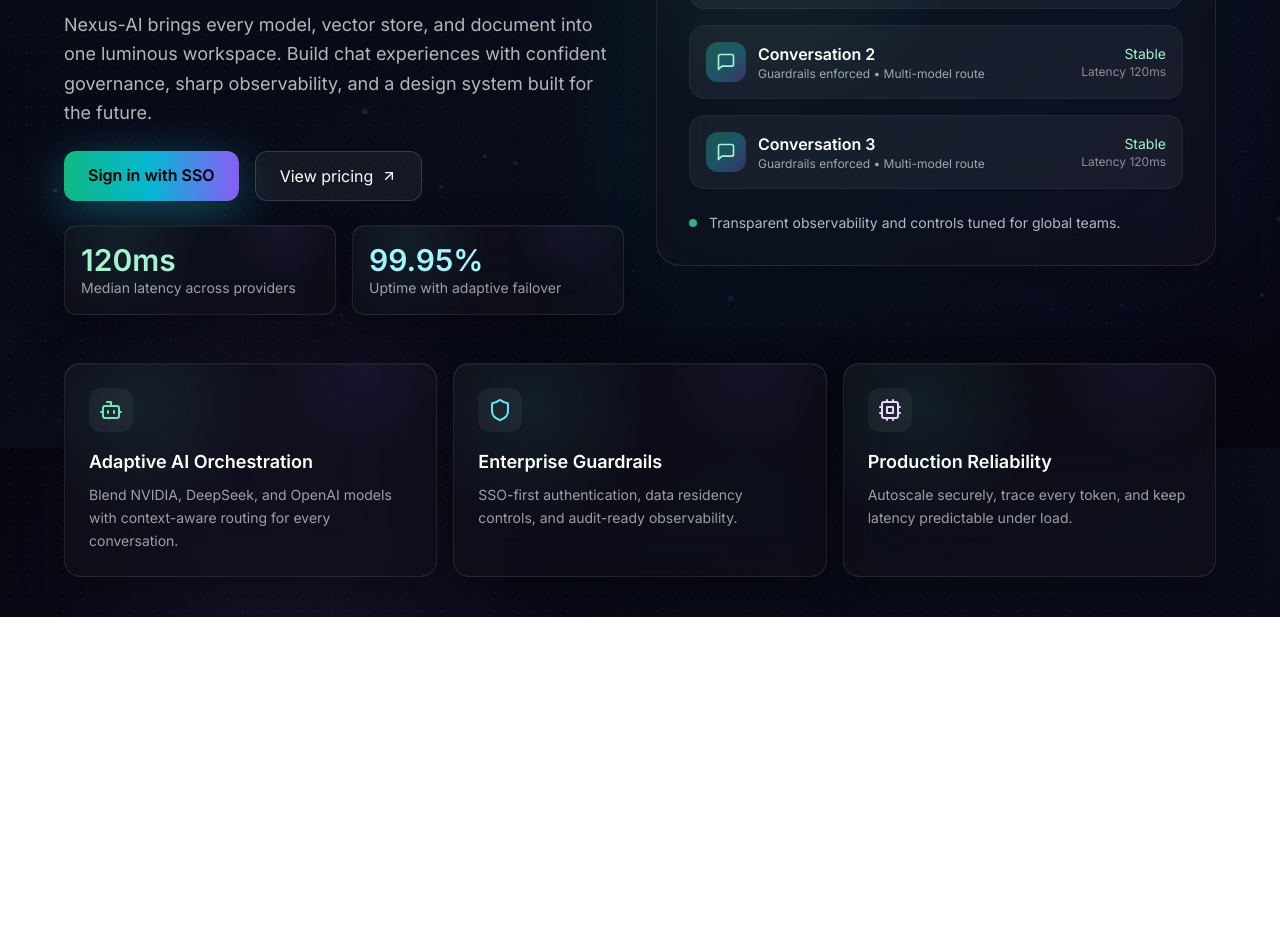
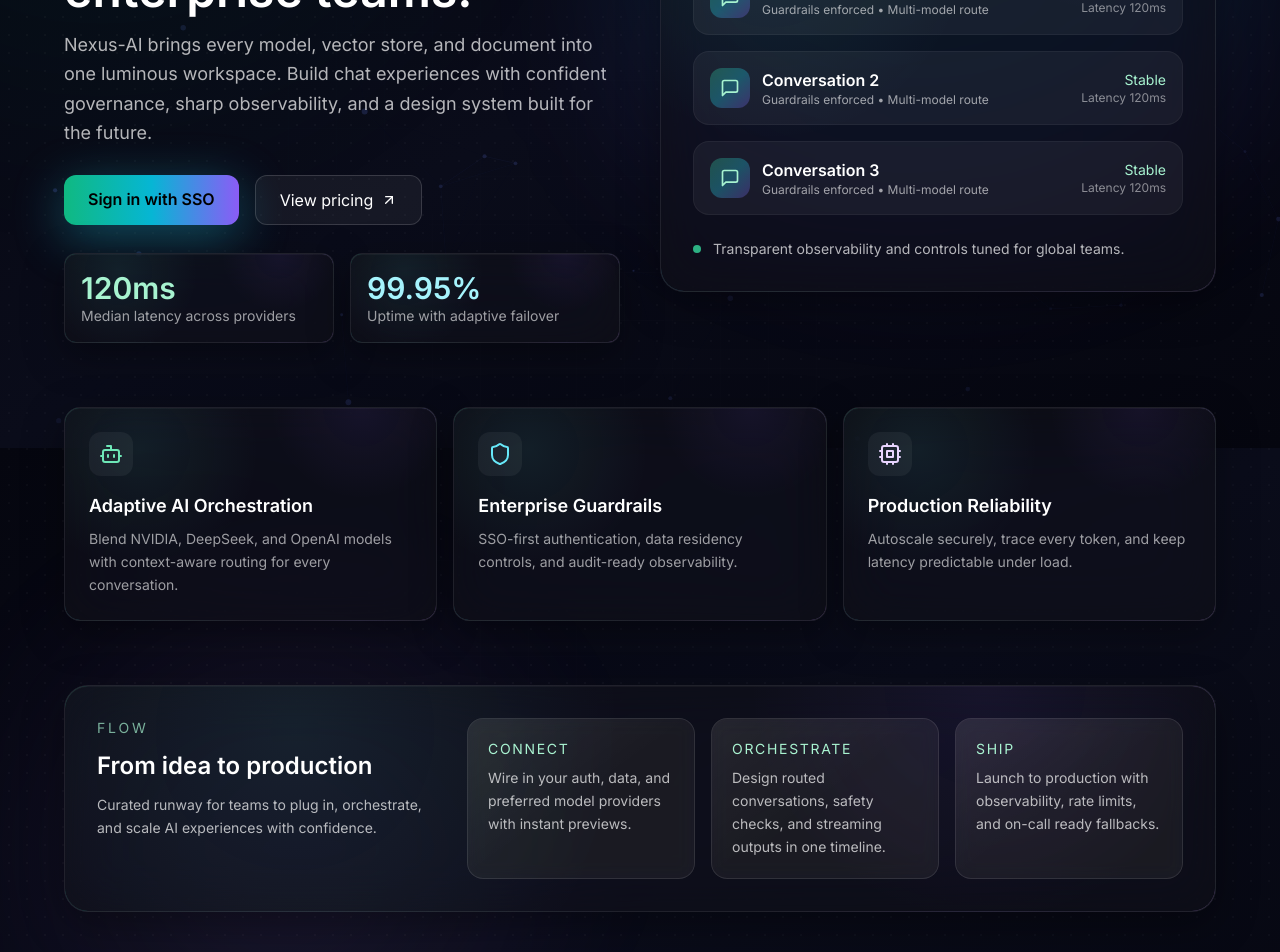
Before and after one commit to defTPmodh/nexusai, a Next.js app: page / in a window 1280 px wide. Shown: the part 352-1304 px from the top of the page. Before the commit the page ends 969 px from the top, so only its background shows below. Built offline with nearby package versions, Linux system fonts and the light colour scheme; no server answers.

Commit message:
Refresh landing page experience

```diff
--- a/app/page.tsx
+++ b/app/page.tsx
@@ -37,14 +37,29 @@
       },
     ];
 
+    const pathway = [
+      {
+        title: 'Connect',
+        detail: 'Wire in your auth, data, and preferred model providers with instant previews.',
+      },
+      {
+        title: 'Orchestrate',
+        detail: 'Design routed conversations, safety checks, and streaming outputs in one timeline.',
+      },
+      {
+        title: 'Ship',
+        detail: 'Launch to production with observability, rate limits, and on-call ready fallbacks.',
+      },
+    ];
+
     return (
       <div className="min-h-screen relative overflow-hidden px-6 py-10 text-white">
         <div className="absolute inset-0 bg-grid-pattern opacity-30" />
         <div className="aurora-veil" />
         <div className="absolute inset-0 floating-dots" />
 
-        <div className="max-w-6xl mx-auto relative z-10">
-          <div className="flex items-center justify-between mb-10">
+        <div className="max-w-6xl mx-auto relative z-10 space-y-16">
+          <div className="flex items-center justify-between mb-2">
             <div className="flex items-center gap-3">
               <div className="w-12 h-12 rounded-2xl bg-gradient-to-br from-emerald-500/20 via-cyan-500/20 to-violet-500/30 flex items-center justify-center neon-border">
                 <Sparkles className="w-6 h-6 text-emerald-200" />
@@ -60,12 +75,13 @@
             </div>
           </div>
 
-          <div className="grid grid-cols-1 lg:grid-cols-2 gap-8 items-center mb-12">
-            <div className="space-y-6">
+          <div className="grid grid-cols-1 lg:grid-cols-2 gap-10 items-center">
+            <div className="space-y-7">
               <div className="inline-flex items-center gap-2 px-4 py-2 rounded-full bg-white/5 border border-white/10 text-sm text-emerald-200/80">
                 <div className="h-1.5 w-1.5 rounded-full bg-emerald-400 animate-pulse" />
                 Live: Unified control plane for your AI stack
               </div>
+              <div className="space-y-4">
                 <h2 className="text-4xl sm:text-5xl font-semibold leading-tight">
                   <span className="gradient-text">Modern, futuristic</span> orchestration for enterprise teams.
                 </h2>
@@ -73,17 +89,18 @@
                   Nexus-AI brings every model, vector store, and document into one luminous workspace. Build chat experiences with
                   confident governance, sharp observability, and a design system built for the future.
                 </p>
+              </div>
 
               <div className="flex flex-wrap gap-4">
                 <a
                   href="/api/auth/login"
-                  className="px-6 py-3 rounded-xl bg-gradient-to-r from-emerald-500 via-cyan-500 to-violet-500 font-semibold text-black shadow-[0_12px_50px_rgba(34,211,238,0.35)]"
+                  className="px-6 py-3 rounded-xl bg-gradient-to-r from-emerald-500 via-cyan-500 to-violet-500 font-semibold text-black shadow-[0_12px_50px_rgba(34,211,238,0.35)] transition-transform hover:-translate-y-0.5"
                 >
                   Sign in with SSO
                 </a>
                 <Link
                   href="/pricing"
-                  className="px-6 py-3 rounded-xl border border-white/15 bg-white/5 hover:border-white/40 text-white flex items-center gap-2"
+                  className="px-6 py-3 rounded-xl border border-white/15 bg-white/5 hover:border-white/40 text-white flex items-center gap-2 transition-colors"
                 >
                   View pricing
                   <ArrowUpRight className="w-4 h-4" />
@@ -103,7 +120,7 @@
             </div>
 
             <div className="relative">
-              <div className="absolute -inset-6 bg-gradient-to-br from-emerald-500/10 via-cyan-500/10 to-violet-600/10 blur-3xl" />
+              <div className="absolute -inset-10 bg-[radial-gradient(circle_at_top,_rgba(52,211,153,0.14)_0,_rgba(14,165,233,0.12)_40%,_rgba(124,58,237,0.08)_70%,_transparent_75%)] blur-3xl" />
               <div className="glass-card neon-border rounded-3xl p-8 relative z-10">
                 <div className="flex items-center justify-between mb-6">
                   <div>
@@ -114,7 +131,10 @@
                 </div>
                 <div className="space-y-4">
                   {[1, 2, 3].map((item) => (
-                    <div key={item} className="p-4 rounded-2xl bg-white/5 border border-white/5 flex items-center justify-between">
+                    <div
+                      key={item}
+                      className="p-4 rounded-2xl bg-white/5 border border-white/5 flex items-center justify-between hover:border-white/15 transition-colors"
+                    >
                       <div className="flex items-center gap-3">
                         <div className="w-10 h-10 rounded-xl bg-gradient-to-br from-emerald-400/30 via-cyan-400/30 to-violet-500/30 flex items-center justify-center">
                           <MessageSquare className="w-5 h-5 text-emerald-200" />
@@ -141,12 +161,37 @@
 
           <div className="grid grid-cols-1 md:grid-cols-3 gap-4">
             {featureCards.map((feature) => (
-              <div key={feature.title} className="glass-card rounded-2xl p-6 neon-border">
+              <div
+                key={feature.title}
+                className="glass-card rounded-2xl p-6 neon-border relative overflow-hidden group"
+              >
+                <div className="absolute inset-0 opacity-0 group-hover:opacity-100 transition-opacity bg-gradient-to-br from-emerald-500/10 via-cyan-500/10 to-violet-600/10 blur-3xl" />
+                <div className="relative">
                   <div className="w-11 h-11 rounded-xl bg-white/5 flex items-center justify-center mb-4">{feature.icon}</div>
                   <h3 className="text-lg font-semibold mb-2">{feature.title}</h3>
                   <p className="text-white/60 text-sm leading-relaxed">{feature.description}</p>
                 </div>
+              </div>
             ))}
+          </div>
+
+          <div className="glass-card neon-border rounded-3xl p-8 grid grid-cols-1 md:grid-cols-3 gap-6 items-start">
+            <div className="space-y-3">
+              <p className="text-sm uppercase tracking-[0.2em] text-emerald-200/70">Flow</p>
+              <h3 className="text-2xl font-semibold">From idea to production</h3>
+              <p className="text-white/70 text-sm leading-relaxed">
+                Curated runway for teams to plug in, orchestrate, and scale AI experiences with confidence.
+              </p>
+            </div>
+            <div className="md:col-span-2 grid grid-cols-1 sm:grid-cols-3 gap-4">
+              {pathway.map((step) => (
+                <div key={step.title} className="rounded-2xl bg-white/5 border border-white/10 p-5 backdrop-blur relative overflow-hidden">
+                  <div className="absolute inset-0 bg-gradient-to-br from-white/5 via-transparent to-transparent pointer-events-none" />
+                  <p className="text-sm uppercase tracking-[0.12em] text-emerald-200 mb-2">{step.title}</p>
+                  <p className="text-white/70 text-sm leading-relaxed">{step.detail}</p>
+                </div>
+              ))}
+            </div>
           </div>
         </div>
       </div>
@@ -207,7 +252,7 @@
                   </div>
                   <ArrowUpRight className="w-5 h-5 text-white/60" />
                 </div>
-                <p className="text-white/65 text-sm leading-relaxed">
+                <p className="text-white/70 text-sm leading-relaxed">
                   Route requests across NVIDIA, DeepSeek, and OpenAI with adaptive guardrails.
                 </p>
                 <Link href="/chat" className="inline-flex items-center gap-2 text-emerald-200 text-sm">
@@ -229,7 +274,7 @@
                   </div>
                   <ArrowUpRight className="w-5 h-5 text-white/60" />
                 </div>
-                <p className="text-white/65 text-sm leading-relaxed">
+                <p className="text-white/70 text-sm leading-relaxed">
                   Manage documents, analytics, and agent configurations with precision.
                 </p>
                 <Link href="/admin/documents" className="inline-flex items-center gap-2 text-cyan-200 text-sm">
@@ -251,7 +296,7 @@
                   </div>
                   <ArrowUpRight className="w-5 h-5 text-white/60" />
                 </div>
-                <p className="text-white/65 text-sm leading-relaxed">
+                <p className="text-white/70 text-sm leading-relaxed">
                   Connect vector stores, data lakes, and analytics to keep conversations in sync.
                 </p>
                 <Link href="/admin/documents" className="inline-flex items-center gap-2 text-violet-200 text-sm">
```
Lines whose indentation alone changed are shown as unchanged.
